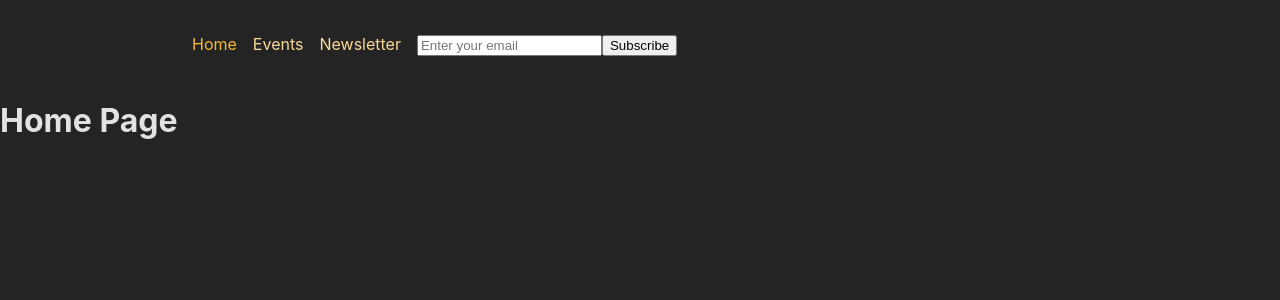
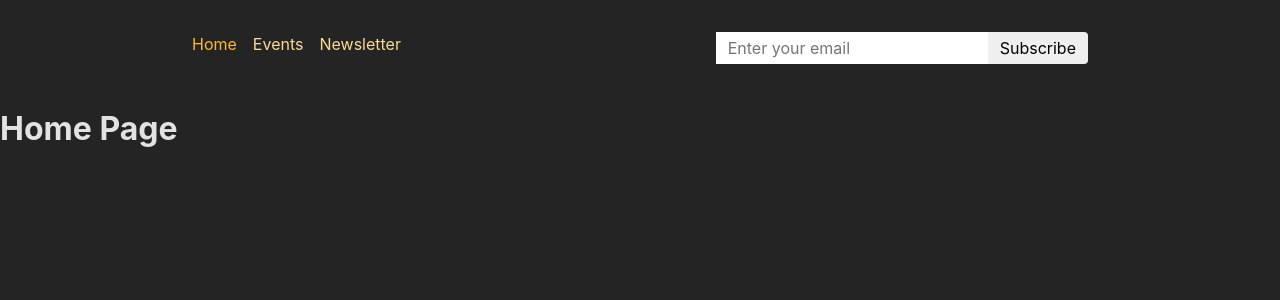
Before and after one commit to Mo3wadIbrahim/react-router-app, a React (Vite) app: page / in a window 1280 px wide. Shown: the top 300 px of the page. Built offline with nearby package versions, Linux system fonts and the light colour scheme.

Commit message:
App Update

```diff
--- a/src/components/MainNavigation.jsx
+++ b/src/components/MainNavigation.jsx
@@ -40,11 +40,9 @@ function MainNavigation() {
               Newsletter
             </NavLink>
           </li>
-          <li>
-            <NewsLetter />
-          </li>
         </ul>
       </nav>
+      <NewsLetter />
     </header>
   );
 }
--- a/src/components/NewsLetter.jsx
+++ b/src/components/NewsLetter.jsx
@@ -1,5 +1,6 @@
 import { useEffect } from "react";
 import { useFetcher } from "react-router-dom";
+import classes from "./NewsLetter.module.css";
 export default function NewsLetter() {
   const fetcher = useFetcher();
   const { data, state } = fetcher;
@@ -9,7 +10,7 @@ export default function NewsLetter() {
     }
   }, [state, data]);
   return (
-    <fetcher.Form method="post" action="/newsletter">
+    <fetcher.Form method="post" action="/newsletter" className={classes.newsletter}>
       <input type="email" placeholder="Enter your email" required />
       <button type="submit">Subscribe</button>
     </fetcher.Form>
--- /dev/null
+++ b/src/components/NewsLetter.module.css
@@ -0,0 +1,18 @@
+.newsletter input,
+.newsletter button {
+  font: inherit;
+  padding: 0.25rem 0.75rem;
+  border-radius: 0;
+  border: none;
+}
+
+.newsletter button {
+  border-top-right-radius: 4px;
+  border-bottom-right-radius: 4px;
+  cursor: pointer;
+}
+
+.newsletter button:hover {
+  background-color: var(--color-primary-300);
+  color: var(--color-gray-800);
+}
```
